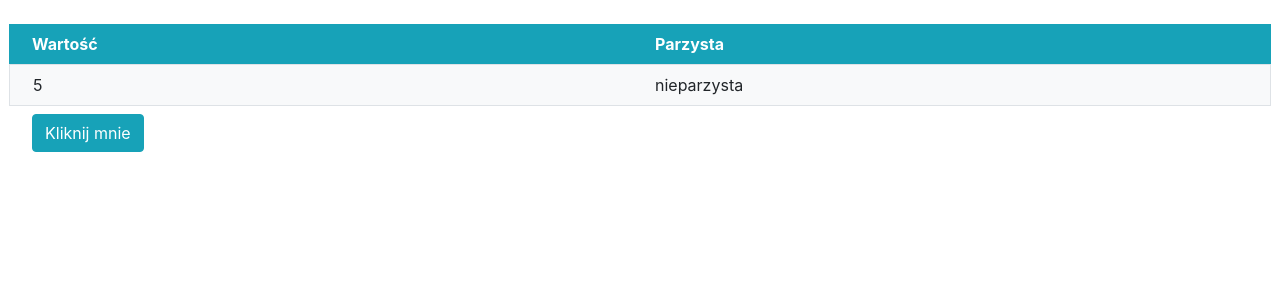
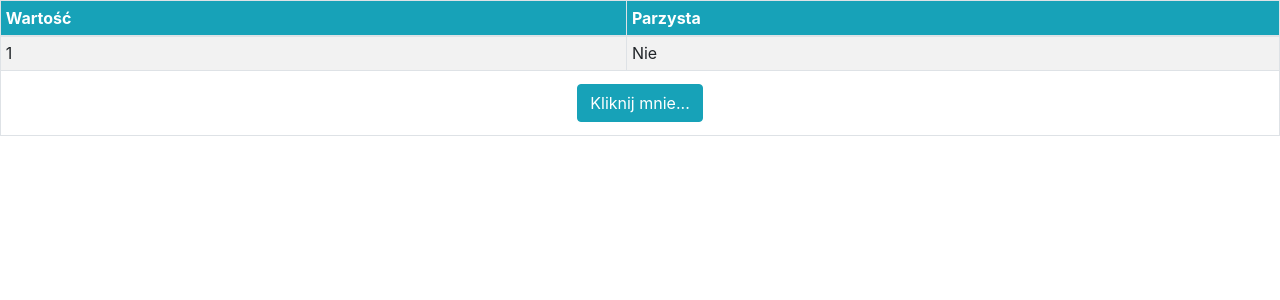
Before and after one commit to marekz/ReactLearning, a React (Create React App) app in the folder podstawy/: page / in a window 1280 px wide. Shown: the top 300 px of the page. Built offline with nearby package versions, Linux system fonts and the light colour scheme; the HTML template or start-up script is replaced by a standard one.

Commit message:
Use bootstrap with tables

```diff
--- a/podstawy/src/App.js
+++ b/podstawy/src/App.js
@@ -5,12 +5,12 @@
     constructor(props) {
         super(props);
         this.state = {
-            count: 5
+            count: 1
         }
     }
 
     isEven(val) {
-        return val % 2 === 0 ? "parzysta" : "nieparzysta";
+        return val % 2 === 0 ? "Tak" : "Nie";
     }
 
     getClassName(val) {
@@ -22,22 +22,28 @@
     handleClick = () => this.setState({ count: this.state.count + 1 });
 
     render = () =>
-        <div className="container-fluid p-4">
-            <div className="row bg-info text-white p-2">
-                <div className="col font-weight-bold">Wartość</div>
-                <div className="col-6 font-weight-bold">Parzysta</div>
-            </div>
-            <div className="row bg-light p-2 border">
-                <div className="col">{ this.state.count }</div>
-                <div className="col-6">{ this.isEven(this.state.count) }</div>
-            </div>
-            <div className="row">
-                <div className="col">
-                    <button className="btn btn-info m-2"
-                            onClick={this.handleClick}>
-                        Kliknij mnie
-                    </button>
-                </div>
-            </div>
-        </div>
+        <table className="table table-striped table-bordered table-sm">
+            <thead className="bg-info text-white">
+                <tr>
+                    <th>Wartość</th>
+                    <th>Parzysta</th>
+                </tr>
+            </thead>
+            <tbody>
+                <tr>
+                    <td>{ this.state.count }</td>
+                    <td>{ this.isEven(this.state.count) }</td>
+                </tr>
+            </tbody>
+            <tfoot className="text-center">
+                <tr>
+                    <td colSpan="2">
+                        <button className="btn btn-info m-2"
+                                onClick={ this.handleClick }>
+                            Kliknij mnie...
+                        </button>
+                    </td>
+                </tr>
+            </tfoot>
+        </table>
 }
```
